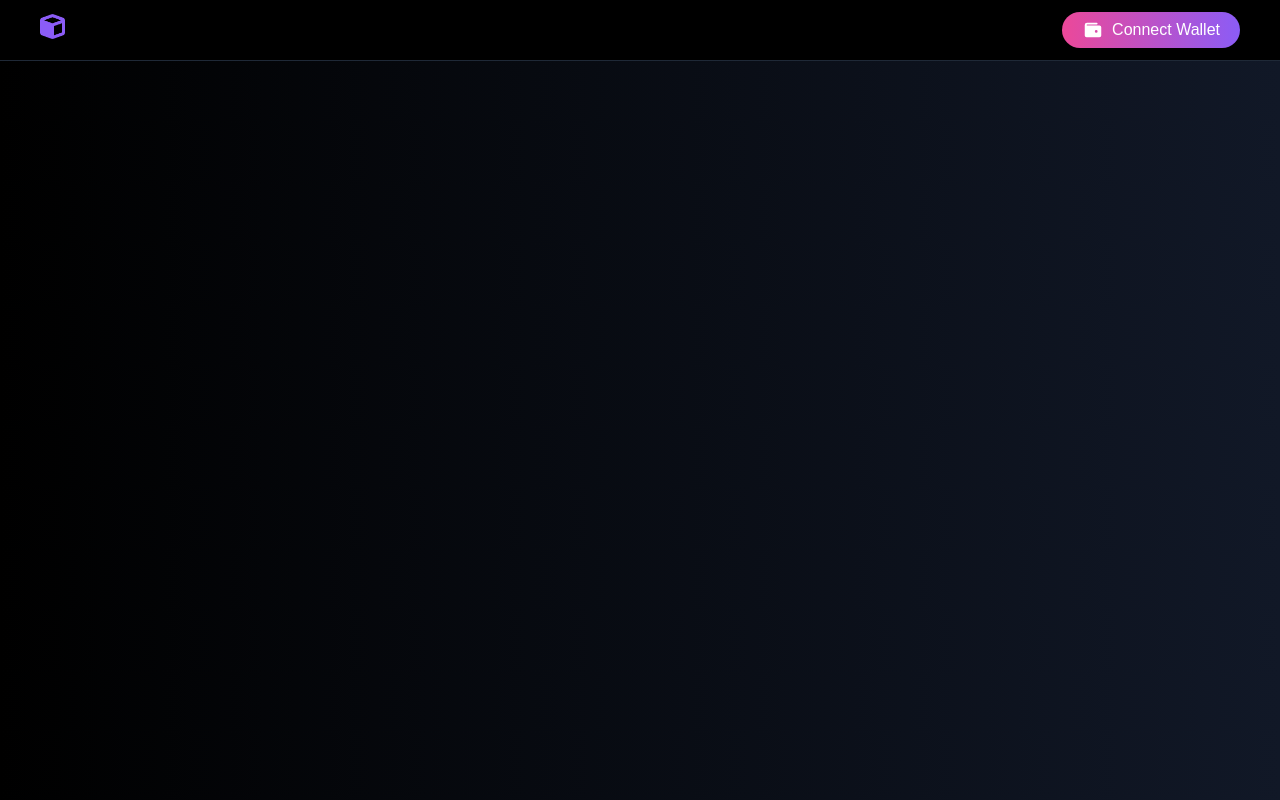
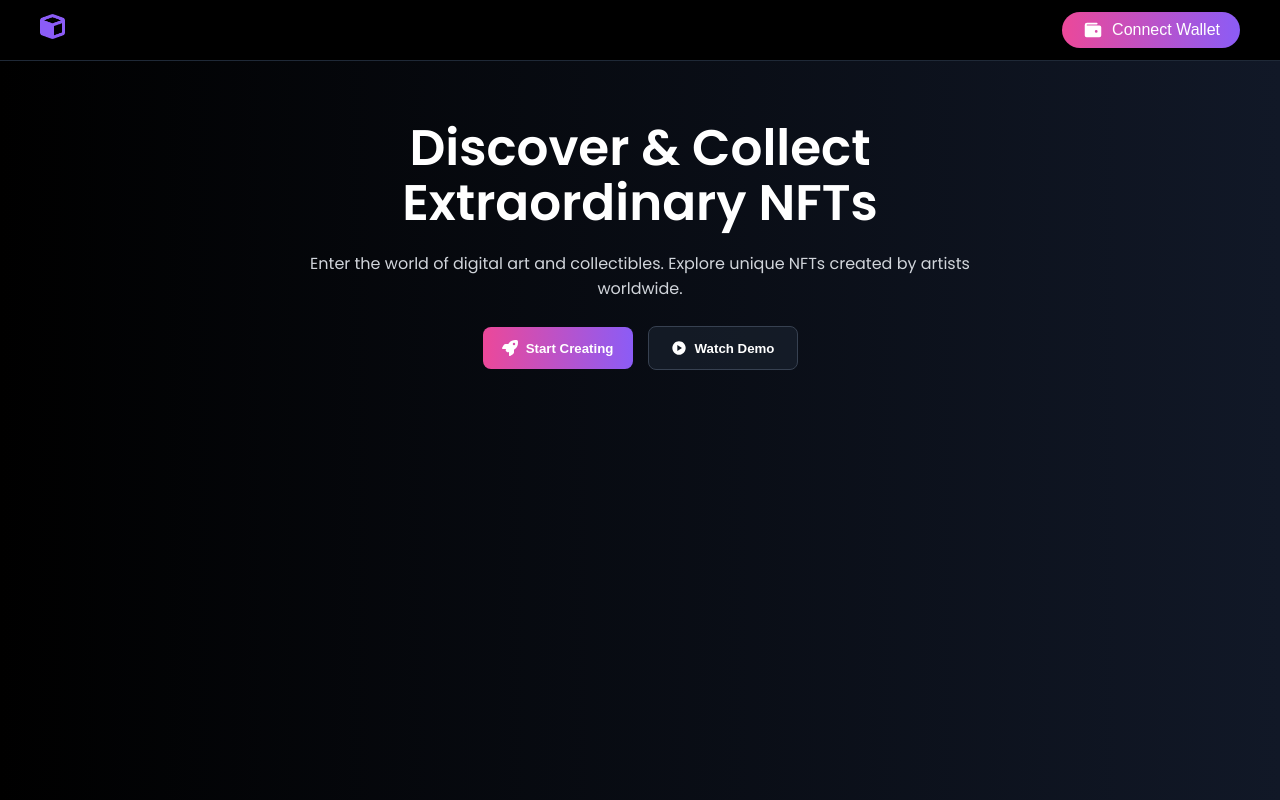
Before and after one commit to Tun95/nftminting, a React (Vite) app in the folder frontend/: page / in a window 1280 px wide. Built offline with nearby package versions, Linux system fonts and the light colour scheme.

Commit message:
FEAT: intro component added and others

```diff
--- a/frontend/src/App.css
+++ b/frontend/src/App.css
@@ -10,9 +10,12 @@
   --color-bg: #f3f5f9;
   --color-dark: #000000;
   --color-dark-bg: #1f2937;
+  --color-slight-dark-bg: #1f293780;
   --color-border: #1f2937;
+  --color-dark-gray: #374151;
   --color-light-gray: #adaebc;
   --color-light-light-gray: #e5e7eb;
+  --color-text: #d1d5db;
   --color-white: #ffffff;
   --color-red: #ff0000;
 
--- /dev/null
+++ b/frontend/src/components/home/intro/Intro.tsx
@@ -0,0 +1,44 @@
+import {
+  Fa6SolidRocket,
+  MaterialSymbolsPlayCircle,
+} from "../../../assets/icons/Index";
+import "./styles.scss";
+
+function Intro() {
+  return (
+    <div className="introduction">
+      <div className="container l_flex">
+        <div className="content">
+          <div className="header_text">
+            <div className="header">
+              <h1>Discover & Collect Extraordinary NFTs</h1>
+            </div>
+            <div className="text">
+              <p>
+                Enter the world of digital art and collectibles. Explore unique
+                NFTs created by artists worldwide.
+              </p>
+            </div>
+          </div>
+          <div className="btns l_flex">
+            <div className="start_btn">
+              {" "}
+              <button className="main_btn l_flex">
+                <Fa6SolidRocket className="icon" />
+                <h5>Start Creating</h5>
+              </button>
+            </div>
+            <div className="watch_btn">
+              <button className="main_btn l_flex">
+                <MaterialSymbolsPlayCircle className="icon" />
+                <h5>Watch Demo</h5>
+              </button>
+            </div>
+          </div>
+        </div>
+      </div>
+    </div>
+  );
+}
+
+export default Intro;
--- /dev/null
+++ b/frontend/src/components/home/intro/styles.scss
@@ -0,0 +1,38 @@
+.introduction {
+  .content {
+    margin-top: 5%;
+    color: var(--color-white);
+    text-align: center;
+    .header_text {
+      margin-bottom: 25px;
+      max-width: 660px;
+      .header {
+        margin-bottom: 20px;
+        h1 {
+          font-size: 50px;
+          line-height: 55px;
+        }
+      }
+      .text {
+        p {
+          color: var(--color-text);
+        }
+      }
+    }
+    .btns {
+      gap: 15px;
+      .main_btn {
+        padding: 13px 0px;
+        width: 150px;
+        border-radius: 8px;
+        gap: 8px;
+      }
+      .watch_btn {
+        .main_btn {
+          background: var(--color-slight-dark-bg);
+          border: 1px solid var(--color-dark-gray);
+        }
+      }
+    }
+  }
+}
--- a/frontend/src/screens/homescreen/HomeScreen.tsx
+++ b/frontend/src/screens/homescreen/HomeScreen.tsx
@@ -1,5 +1,13 @@
+import Intro from "../../components/home/intro/Intro";
+
 function HomeScreen() {
-  return <div></div>;
+  return (
+    <div className="home_screen">
+      <div className="home_content">
+        <Intro />
+      </div>
+    </div>
+  );
 }
 
 export default HomeScreen;
```
Also changed, not shown: frontend/src/components/form/mintnft/MintForm.tsx (added, +7 -0 lines), frontend/src/components/form/success/SuccessBox.tsx (added, +7 -0 lines), frontend/src/components/home/gallery/Slider.tsx (added, +7 -0 lines), frontend/src/components/home/gallery/SliderCard.tsx (added, +7 -0 lines), frontend/src/components/form/mintnft/styles.scss (added), frontend/src/components/form/success/styles.scss (added), frontend/src/components/home/gallery/styles.scss (added).
